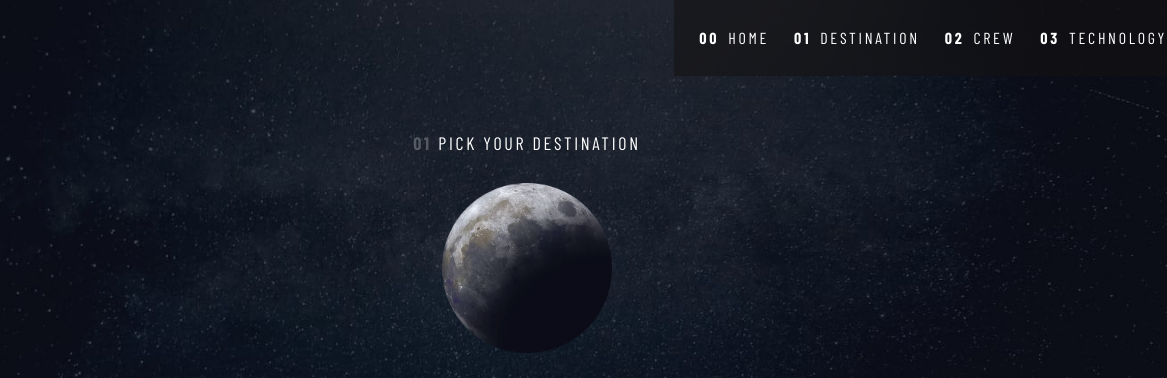
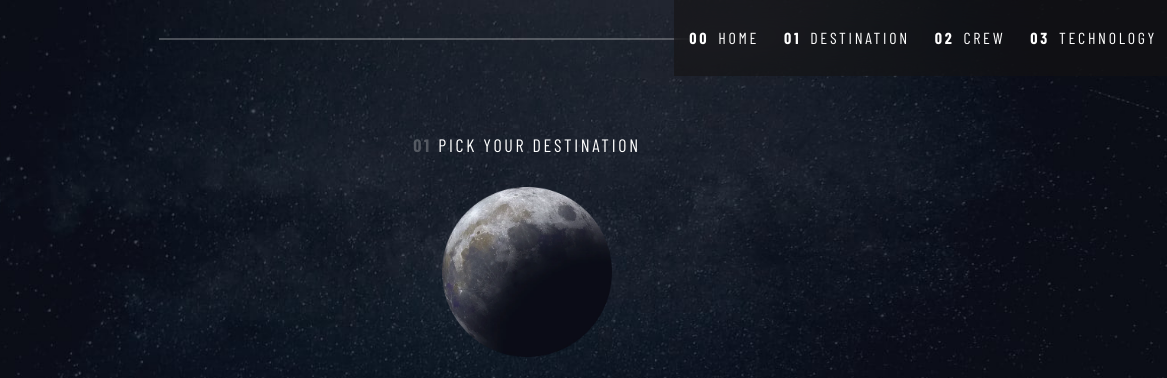
Before and after one commit to shibuwd/Space-tourism-multi-page-website, a plain HTML site: page destination.html in a window 1280 px wide. Shown: the top 378 px of the page, 113-1280 px from the left. Drawn offline with nearby package versions, Linux system fonts and the light colour scheme; a web font is replaced by a local one.

Commit message:
edit home image  size 375*850.

```diff
--- a/destination.html
+++ b/destination.html
@@ -21,6 +21,9 @@
                 <div class="brand">
                     <a href="./index.html"><img src="./assets/shared/logo.svg" alt=""></a>
                 </div>
+
+                <div class="nav-line"></div>
+
                 <div class="nav-list">
                     <div class="hamburger">
                         <div class="bar"></div>
--- a/scss/abstracts/_mixins.scss
+++ b/scss/abstracts/_mixins.scss
@@ -14,5 +14,5 @@
     background-size: cover;
     background-repeat: no-repeat;
     width: 100vw;
-    // height: auto;
+    height: auto;
 }
--- a/scss/base/_reset.scss
+++ b/scss/base/_reset.scss
@@ -23,7 +23,7 @@ picture {
 
 body {
     font-family: $font-base-family-1;
-    height: 100vh;
+    // height: 100vh;
     line-height: 1.5;
     overflow-x: hidden;
     scroll-behavior: smooth;
--- a/scss/layouts/_header.scss
+++ b/scss/layouts/_header.scss
@@ -4,6 +4,11 @@
 
     .nav-bar {
         margin-top: .6rem;
+        display: flex;
+        align-items: center;
+        justify-content: space-between;
+        width: 100%;
+        height: 100%;
 
         @include media('>largePhone') {
             margin-top: 0;
@@ -16,13 +21,17 @@
             margin-left: 1.2rem;
         }
 
-        display: flex;
-        align-items: center;
-        justify-content: space-between;
-        width: 100%;
-        height: 100%;
-        // padding: .5rem .8rem;
-        // background-color: transparent;
+        @include media('>smallDesktop') {
+            .nav-line {
+                position: absolute;
+                width: 48%;
+                border: 1px solid $color-white;
+                opacity: .25;
+                margin-left: 17rem;
+                top: 38px;
+                z-index: 1;
+            }
+        }
 
         @include media('>largePhone') {
             height: 75px;
@@ -87,7 +96,8 @@
                         color: $color-white;
                         text-transform: uppercase;
                         line-height: 55px;
-                        padding-left: 25px;
+                        padding-left: 15px;
+                        padding-right: 10px;
                         display: block;
                         font-family: $font-base-family-2;
                         font-weight: $font-weight-400;
@@ -98,13 +108,11 @@
                         &:after {
                             content: '';
                             position: absolute;
-                            top: 100%;
+                            top: 115%;
                             width: 15%;
                             height: 3px;
-                            // background: none;
+                            background: none;
                             transition: .8s cubic-bezier(0.5, 1, 0.89, 1);
-
-
                         }
 
                         // &:before {
--- a/scss/pages/_destination.scss
+++ b/scss/pages/_destination.scss
@@ -16,6 +16,14 @@
         padding: 0 1.6rem;
 
         .destination__top {
+
+            @include media('>largePhone') {
+                display: flex;
+                flex-direction: column;
+                align-items: center;
+                justify-content: center;
+            }
+
             h4 {
                 font-size: $font-size-v10;
                 text-transform: $text-transfrom-upper;
@@ -24,6 +32,14 @@
                 font-weight: $font-weight-400;
                 line-height: 20px;
                 margin-top: 1.5rem;
+
+                // @include media('>largePhone') {
+                //     font-size: $font-size-v9;
+                //     position: absolute;
+                //     height: 24px;
+                //     left: 20px;
+                //     top: 6px;
+                // }
 
                 span {
                     font-weight: $font-weight-700;
@@ -39,7 +55,13 @@
                 width: 170px;
                 height: 170px;
                 display: inline-block;
-                margin-top: 30px;
+                margin-top: 2rem;
+
+                // @include media('>largePhone') {
+                //     width: 300px;
+                //     height: 300px;
+
+                // }
             }
         }
 
--- a/scss/pages/_home.scss
+++ b/scss/pages/_home.scss
@@ -1,8 +1,5 @@
 .hero-container {
     @include heroStyle;
-     // display: flex;
-    // align-items: center;
-    // justify-content: center;
 
     @include media('>largePhone') {
         display: flex;
@@ -12,6 +9,7 @@
 
     .hero-img picture {
         @include heroImage;
+
     }
 
     .space {
--- a/scss/style.scss
+++ b/scss/style.scss
@@ -7,4 +7,4 @@
 
 @import "./layouts/header";
 @import "./pages/home";
-@import "pages/destination";
+@import "./pages/destination";
```
Also changed, not shown: index.html (+6 -3 lines), assets/home/background-home-mobile-large.jpg (added), css/style.css, 1 other file.
